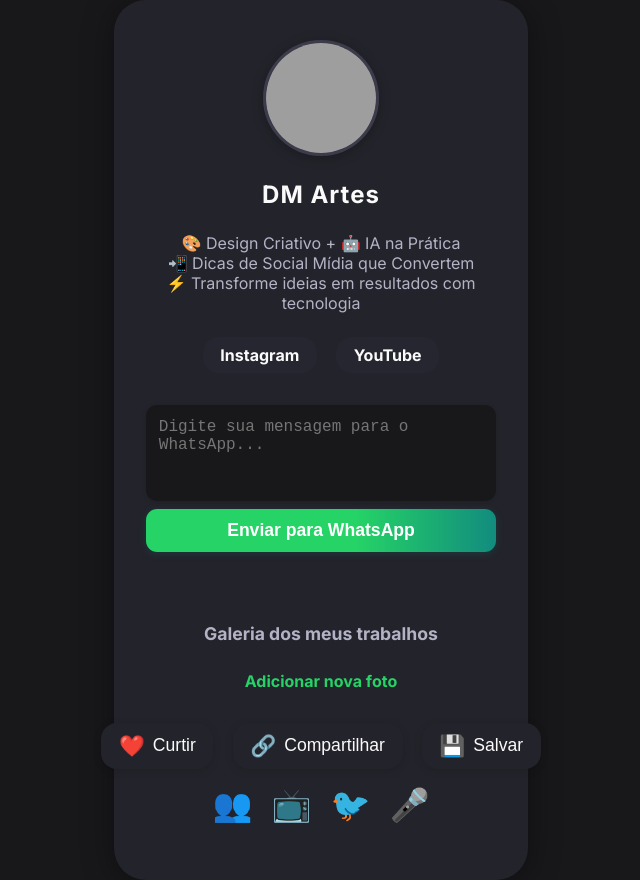
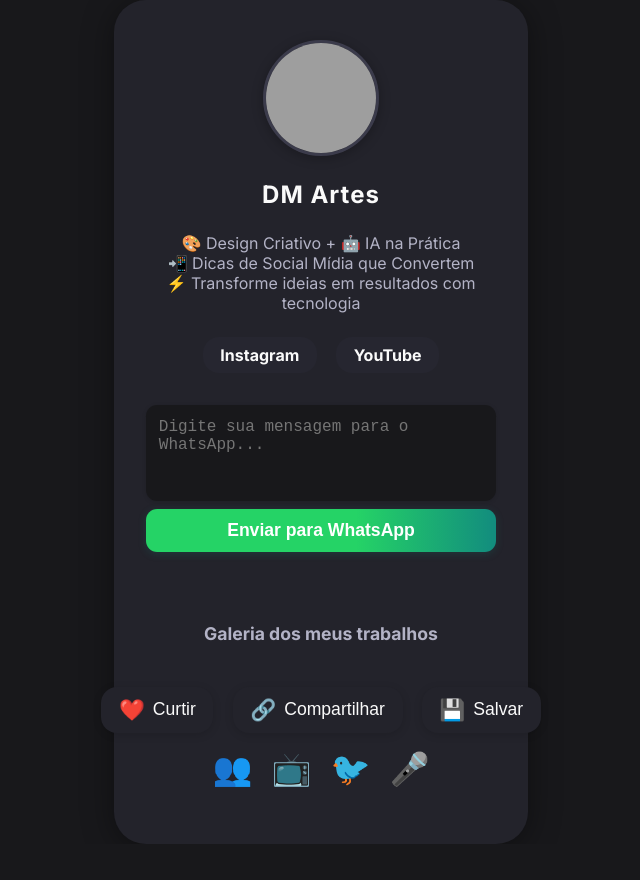
Before and after one commit to ProgetosDsigner/biosinstagram, a plain HTML site: page index.html in a window 1280 px wide. Shown: the whole page, without its empty margins (319-959 px from the left). After the commit the page ends 844 px from the top, so only its background shows below. Drawn offline with Linux system fonts and the light colour scheme; grey boxes are pictures that could not be loaded.

Commit message:
Remover botão e texto de adicionar nova foto da galeria

```diff
--- a/index.html
+++ b/index.html
@@ -115,10 +115,6 @@
         <!-- Adicione suas imagens abaixo, exemplo: -->
         <!-- <img src="fotos/trabalho1.jpg" alt="Trabalho 1" style="width:100%; max-width:320px; aspect-ratio:4/5; object-fit:cover; border-radius:1.2rem; box-shadow:0 2px 12px #0004;"> -->
       </div>
-      <div style="margin-top:1rem; text-align:center;">
-        <label for="upload" style="cursor:pointer; color:#25d366; font-weight:600;">Adicionar nova foto</label>
-        <input type="file" id="upload" accept="image/*" style="display:none;" onchange="adicionarFoto(event)">
-      </div>
       <div style="display:flex; justify-content:center; gap:1.2rem; margin:2rem 0 1rem 0;">
         <button onclick="curtir()" title="Curtir" style="background:#23232b; border:none; border-radius:1rem; padding:0.7rem 1.1rem; color:#fafafa; font-size:1.1rem; display:flex; align-items:center; gap:0.5rem; cursor:pointer; box-shadow:0 2px 8px #0002; transition:background 0.2s;"><span style="font-size:1.3rem;">❤️</span> Curtir</button>
         <button onclick="compartilhar()" title="Compartilhar" style="background:#23232b; border:none; border-radius:1rem; padding:0.7rem 1.1rem; color:#fafafa; font-size:1.1rem; display:flex; align-items:center; gap:0.5rem; cursor:pointer; box-shadow:0 2px 8px #0002; transition:background 0.2s;"><span style="font-size:1.3rem;">🔗</span> Compartilhar</button>
```
